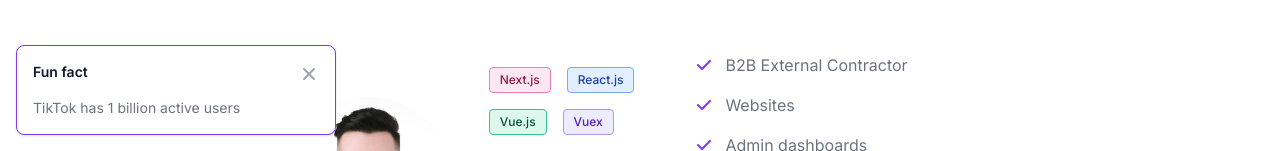
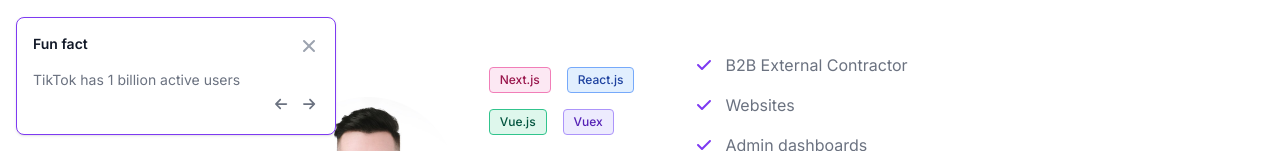
Before and after one commit to skowalskidev/reverie, a Next.js app: page /startup-contractor in a window 1280 px wide. Shown: the part 649-800 px from the top of the page. Built offline with nearby package versions, Linux system fonts and the light colour scheme; no server answers.

Commit message:
add fun fact nav buttons

```diff
--- a/components/CustomToast.tsx
+++ b/components/CustomToast.tsx
@@ -1,16 +1,41 @@
 "use client"
 
-import React from 'react';
+import React, { useEffect, useState } from 'react';
 import { setToastCookie } from "@/app/actions";
 import { Toast, ToastToggle } from "flowbite-react";
-import { FunFact } from './FunFact';
+import { FunFact, funFacts } from './FunFact';
+import { faArrowLeft, faArrowRight } from '@fortawesome/free-solid-svg-icons';
+import { FontAwesomeIcon } from '@fortawesome/react-fontawesome';
 
-const CustomToast = async () => {
+const CustomToast = () => {
+    const [funFactIndex, setFunFactIndex] = useState(-1);
+    useEffect(() => {
+        const randomIndex = Math.floor(Math.random() * funFacts.length);
+        setFunFactIndex(randomIndex);
+    }, []);
+
+    const nextFunFact = () => {
+        console.log('nextFunFact');
+        if (funFactIndex < funFacts.length - 1) {
+            setFunFactIndex(funFactIndex + 1);
+        } else {
+            setFunFactIndex(0);
+        }
+    }
+    const prevFunFact = () => {
+        console.log('prevFunFact');
+        if (funFactIndex > 0) {
+            setFunFactIndex(funFactIndex - 1);
+        } else {
+            setFunFactIndex(funFacts.length - 1);
+        }
+    }
+
     return (
         <Toast className="ml-4 bottom-4 sticky z-20 dark:bg-gray-900 border border-purple-600">
             <div className="w-full">
                 <div className="flex items-center mb-3">
-                    <span className="mb-1 text-sm font-semibold text-gray-900 dark:text-white">Fun fact</span>
+                    <span className="mb-1 text-sm shrink-0 font-semibold text-gray-900 dark:text-white">Fun fact</span>
                     <ToastToggle className=" dark:bg-gray-900" onDismiss={() => setToastCookie()} />
                 </div>
                 <div className="flex items-start">
@@ -19,8 +44,16 @@
                         <div className="text-sm font-semibold text-purple-600 dark:text-purple-600">Simon AI</div>
                     </div> */}
                     {/* <div className="ms-3 text-sm font-normal"> */}
-                    <div className="text-sm font-normal">
-                        <div className="text-sm font-normal"><FunFact /></div>
+                    <div className="text-sm font-normal w-full">
+                        <div className="text-sm font-normal"><FunFact funFactIndex={funFactIndex} /></div>
+                        <div className='flex gap-2 items-center justify-end'>
+                            <button onClick={prevFunFact} className='p-1 hover:text-purple-600'>
+                                <FontAwesomeIcon icon={faArrowLeft} />
+                            </button>
+                            <button onClick={nextFunFact} className='p-1 hover:text-purple-600'>
+                                <FontAwesomeIcon icon={faArrowRight} />
+                            </button>
+                        </div>
                     </div>
                 </div>
             </div>
--- a/components/FunFact.tsx
+++ b/components/FunFact.tsx
@@ -1,9 +1,8 @@
 "use client";
 
-import { useEffect, useState } from "react";
 import Skeleton from "./Skeleton";
 
-const funFacts = [
+export const funFacts = [
     'Google processes over 3.5 billion searches daily',
     'Facebook has 2.8 billion users across all continents',
     '5 billion YouTube videos watched daily',
@@ -21,16 +20,6 @@
     'Tesla has 1 million electric cars on the roads',
 ]
 
-const getFunFact = () => {
-    const randomIndex = Math.floor(Math.random() * funFacts.length);
-    return funFacts[randomIndex];
-}
-
-export const FunFact = () => {
-    const [randomFact, setRandomFact] = useState('');
-    useEffect(() => {
-        setRandomFact(getFunFact());
-    }, [])
-
-    return randomFact === '' ? <Skeleton /> : randomFact;
+export const FunFact = ({ funFactIndex }: any) => {
+    return funFactIndex === -1 ? <Skeleton /> : funFacts[funFactIndex];
 };
```
